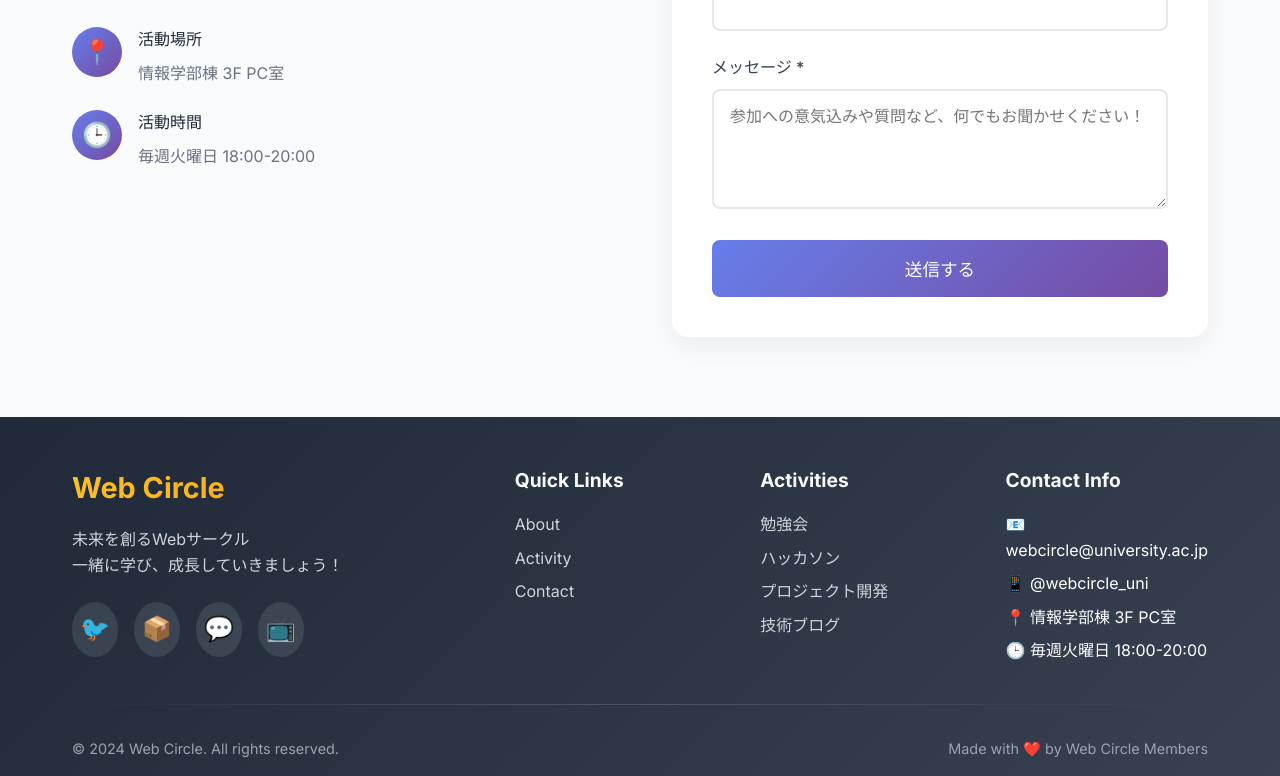
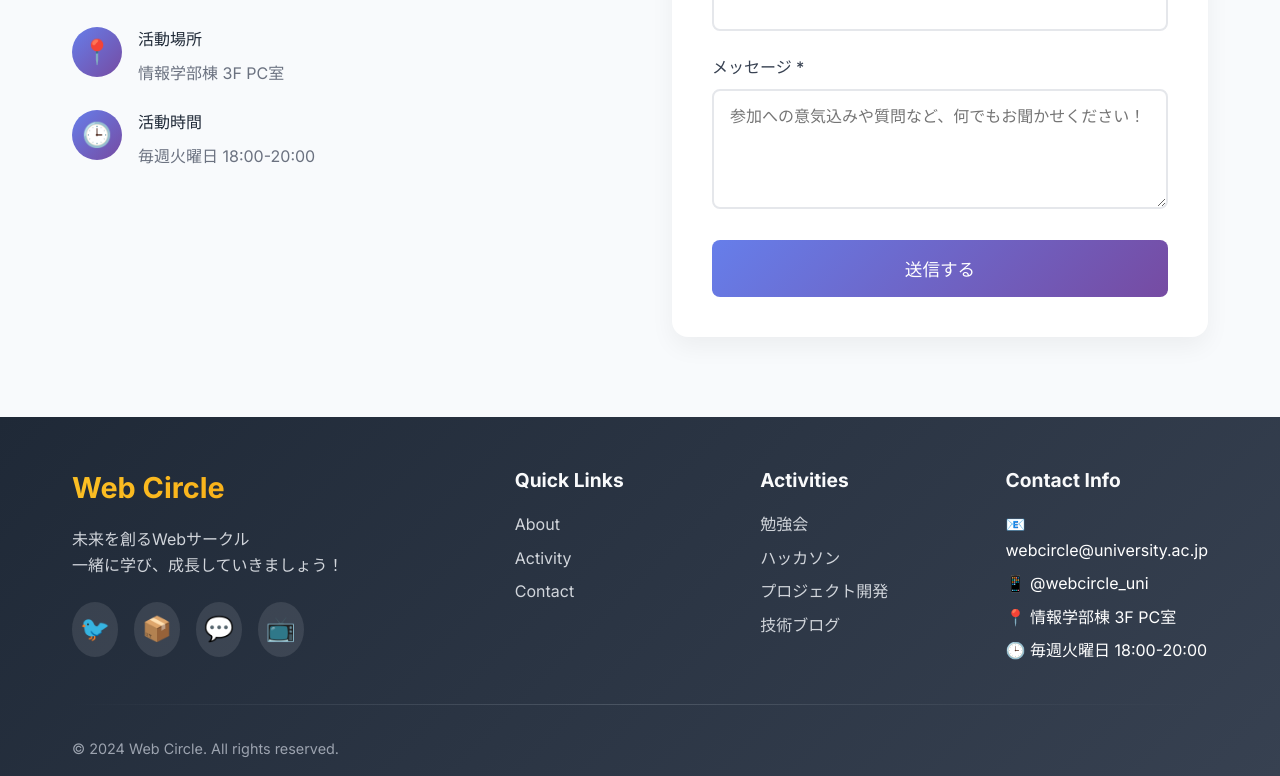
Before and after one commit to tus-Web/landing-page, a React (Vite) app: page / in a window 1280 px wide. Shown: the part 3520-4296 px from the top of the page. Built offline with nearby package versions, Linux system fonts and the light colour scheme.

Commit message:
Remove Web Circle credit line from footer

```diff
--- a/src/components/Footer/Footer.tsx
+++ b/src/components/Footer/Footer.tsx
@@ -54,7 +54,6 @@ const Footer: React.FC = () => {
           <div className="footer-divider"></div>
           <div className="footer-bottom-content">
             <p>&copy; 2024 Web Circle. All rights reserved.</p>
-            <p>Made with ❤️ by Web Circle Members</p>
           </div>
         </div>
       </div>
```
